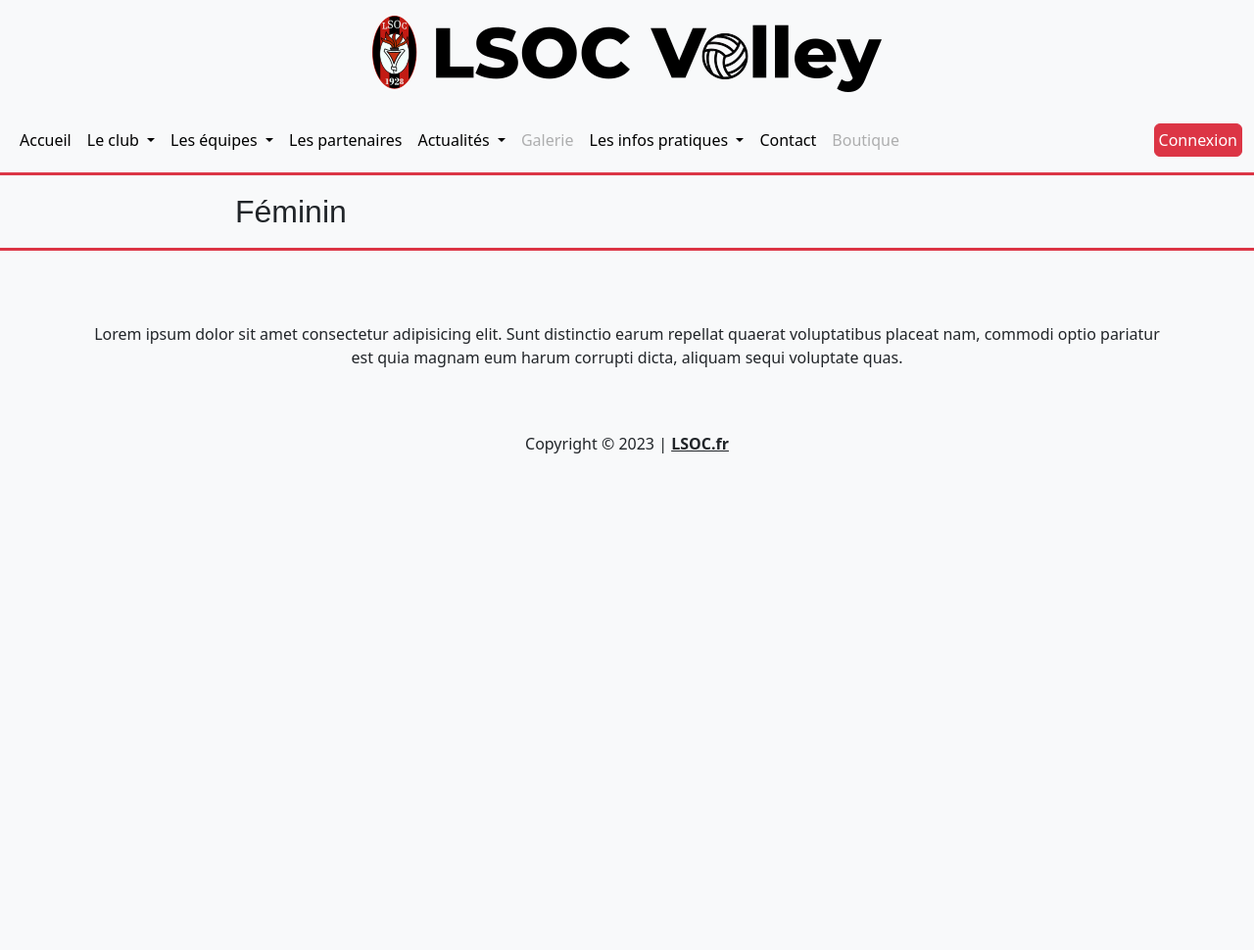
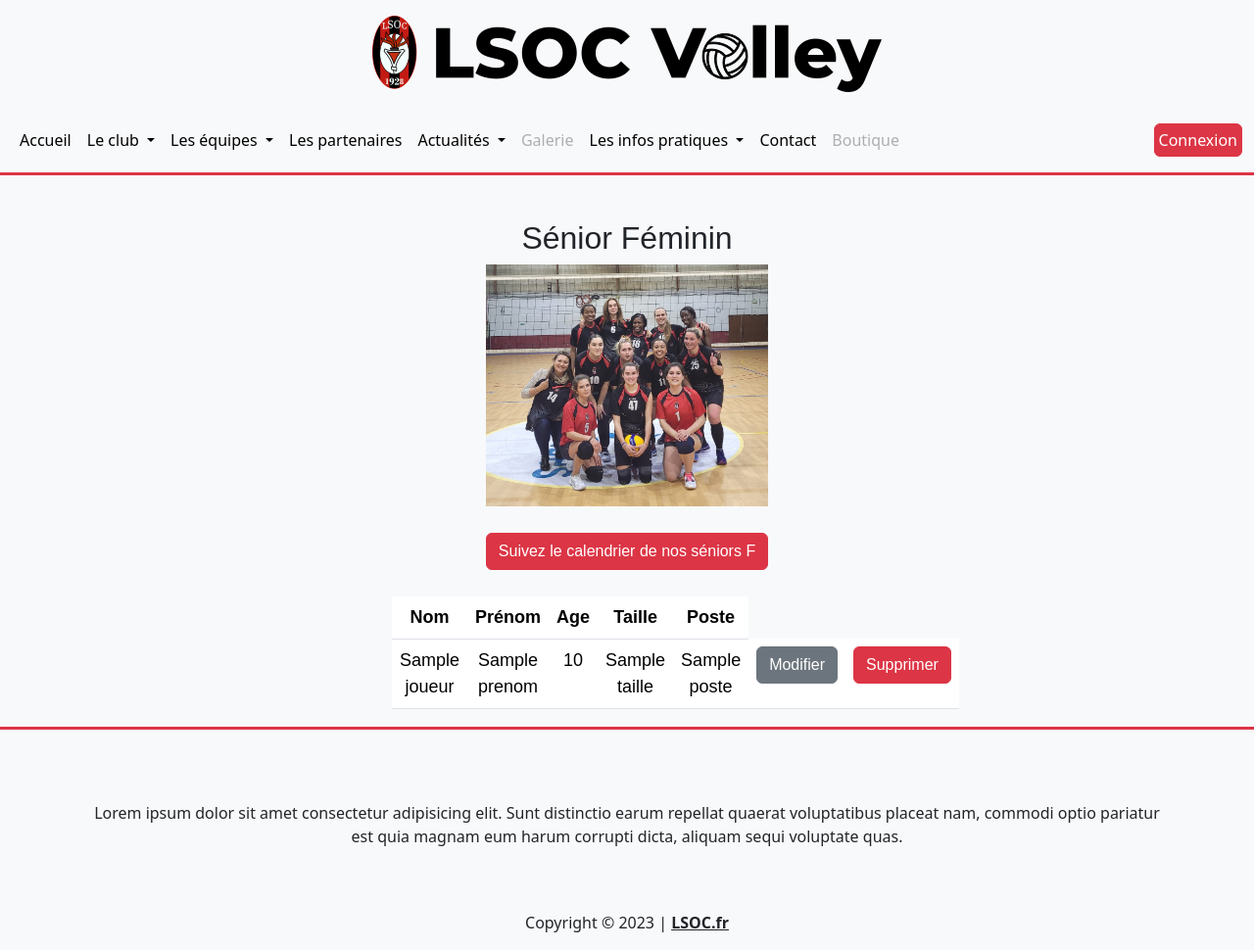
Before and after one commit to Juli1ou2/LSOC_Volley, a Symfony app: template templates/equipe/senior_feminin.html.twig in a window 1280 px wide. Shown: the whole page at 98% size. Before the commit the page ends 463 px from the top, so only its background shows below. Run offline with Twig, Linux system fonts and the light colour scheme; the template is opened without the code that fills it: most values are stand-ins (such as "Sample title", 1, 10 or a date in 2020); some libraries are stand-ins or nearby versions.

Commit message:
senior feminin :ajout contenu page image,lien match,joueur

```diff
--- a/templates/equipe/senior_feminin.html.twig
+++ b/templates/equipe/senior_feminin.html.twig
@@ -9,7 +9,54 @@
     </style>
 
     <div class="example-wrapper">
-        <h2>Féminin</h2>
+        <div style="margin: 0 auto;
+                    width: 60%;" class="text-center">
+            <br>
+            <h2>Sénior Féminin</h2>
+            <img   alt="photo_equipe_senior" src="{{asset("images/senior_feminine.jpeg")}}" width="60%" height="5%">
+            <br><br>
+
+            <button type="button" class="btn btn-danger"  onclick="window.location.href ='{{asset("https://www.ffvbbeach.org/ffvbapp/resu/vbspo_calendrier.php?saison=2023/2024&codent=LIIDF&poule=RFB")}}';">Suivez le calendrier de nos séniors F</button>
+            <br>
+            <br><table class="table">
+                <thead>
+                <tr>
+
+                    <th scope="col">Nom</th>
+                    <th scope="col">Prénom</th>
+                    <th scope="col">Age</th>
+                    <th scope="col">Taille</th>
+                    <th scope="col">Poste</th>
+                </tr>
+                </thead>
+                <tbody>
+                {% for joueur in joueurs %}
+                    <tr>
+
+                        <td>{{ joueur.nom }}</td>
+                        <td>{{ joueur.prenom }}</td>
+                        <td>{{ joueur.age }}</td>
+                        <td>{{ joueur.taille }}</td>
+                        <td>{{ joueur.poste }}</td>
+                        <td>
+                            <a class="btn btn-secondary"
+                               role="button">Modifier
+                            </a>
+                        </td>
+                        <td>
+                            <a class="btn btn-danger"
+                               role="button">Supprimer
+                            </a>
+                        </td>
+
+                    </tr>
+                {% endfor %}
+
+
+                </tbody>
+            </table>
+
 
         </div>
+    </div>
 {% endblock %}
```
Also changed, not shown: public/images/senior_feminine.jpeg (added).
